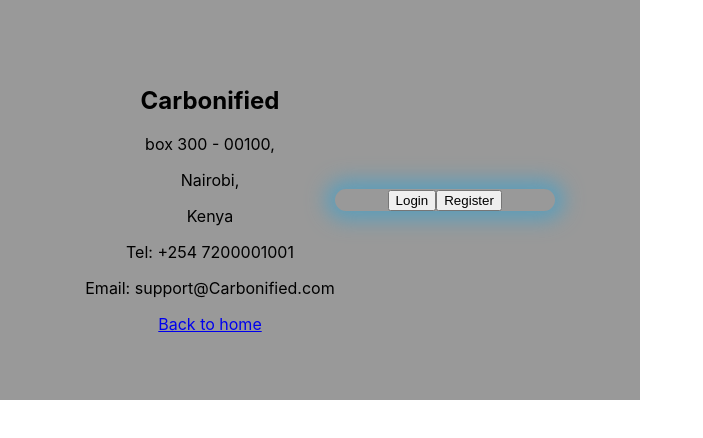
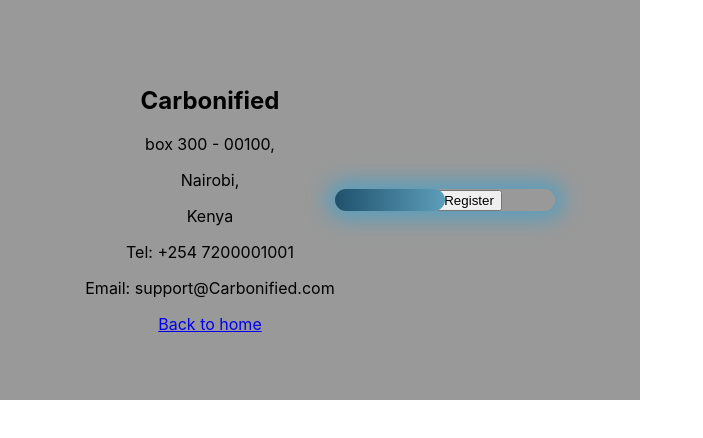
Before and after one commit to Knoxx04/carbonified, a React (Create React App) app: page / in a window 1280 px wide. Shown: the top 438 px of the page, without its empty margins (0-703 px from the left). Built offline with nearby package versions, Linux system fonts and the light colour scheme.

Commit message:
styling the btn ID

```diff
--- a/src/index.css
+++ b/src/index.css
@@ -31,3 +31,13 @@
   box-shadow: 0 0 20px 9px #5d9eba;
   border-radius: 30px;
 }
+
+#btn {
+  top: 0;
+  left: 0;
+  position: absolute;
+  width: 110px;
+  height: 100%;
+  background: linear-gradient(to right, #1f516c, #5d9eba);
+  border-radius: 30px;
+}
```
